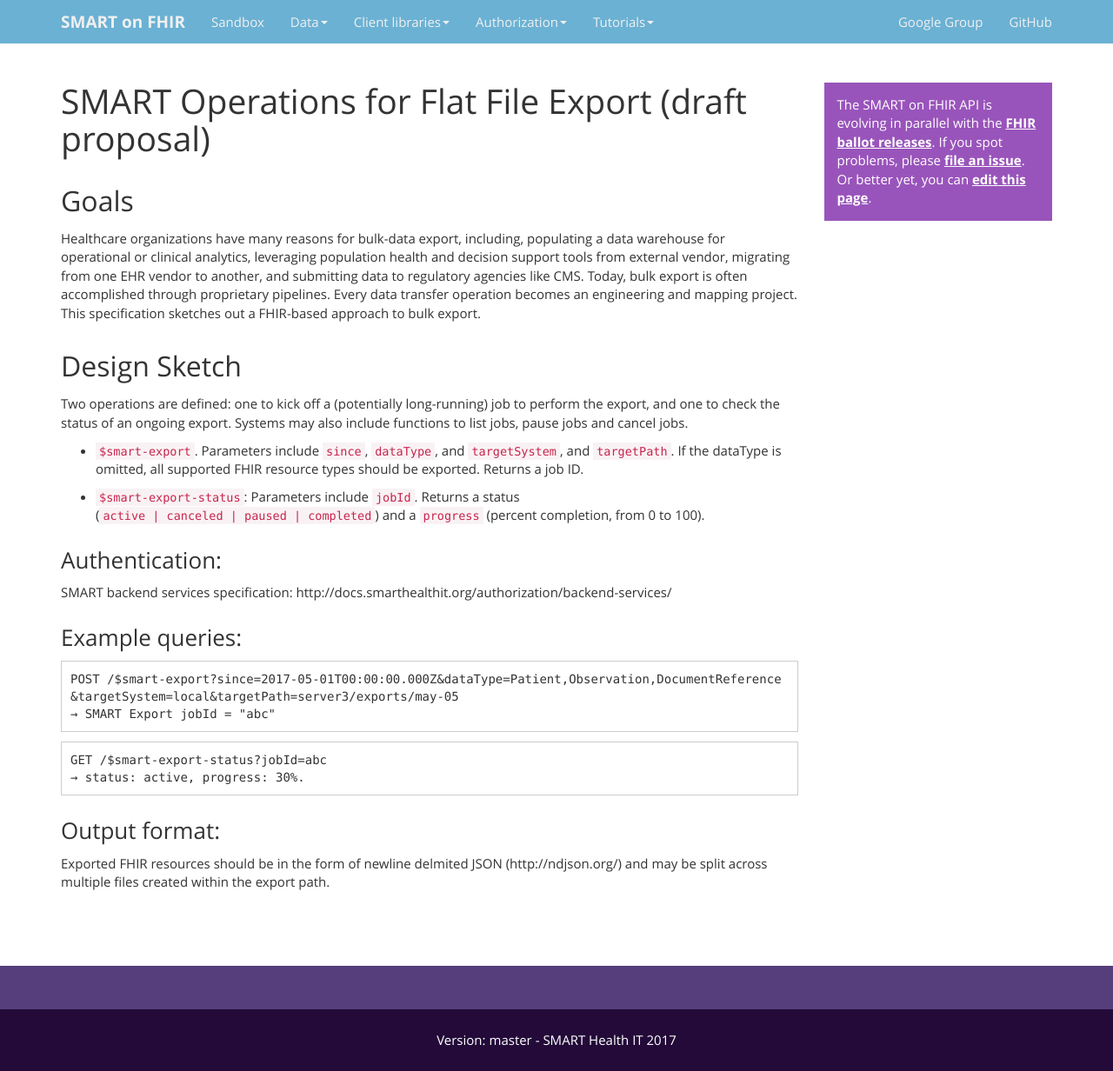
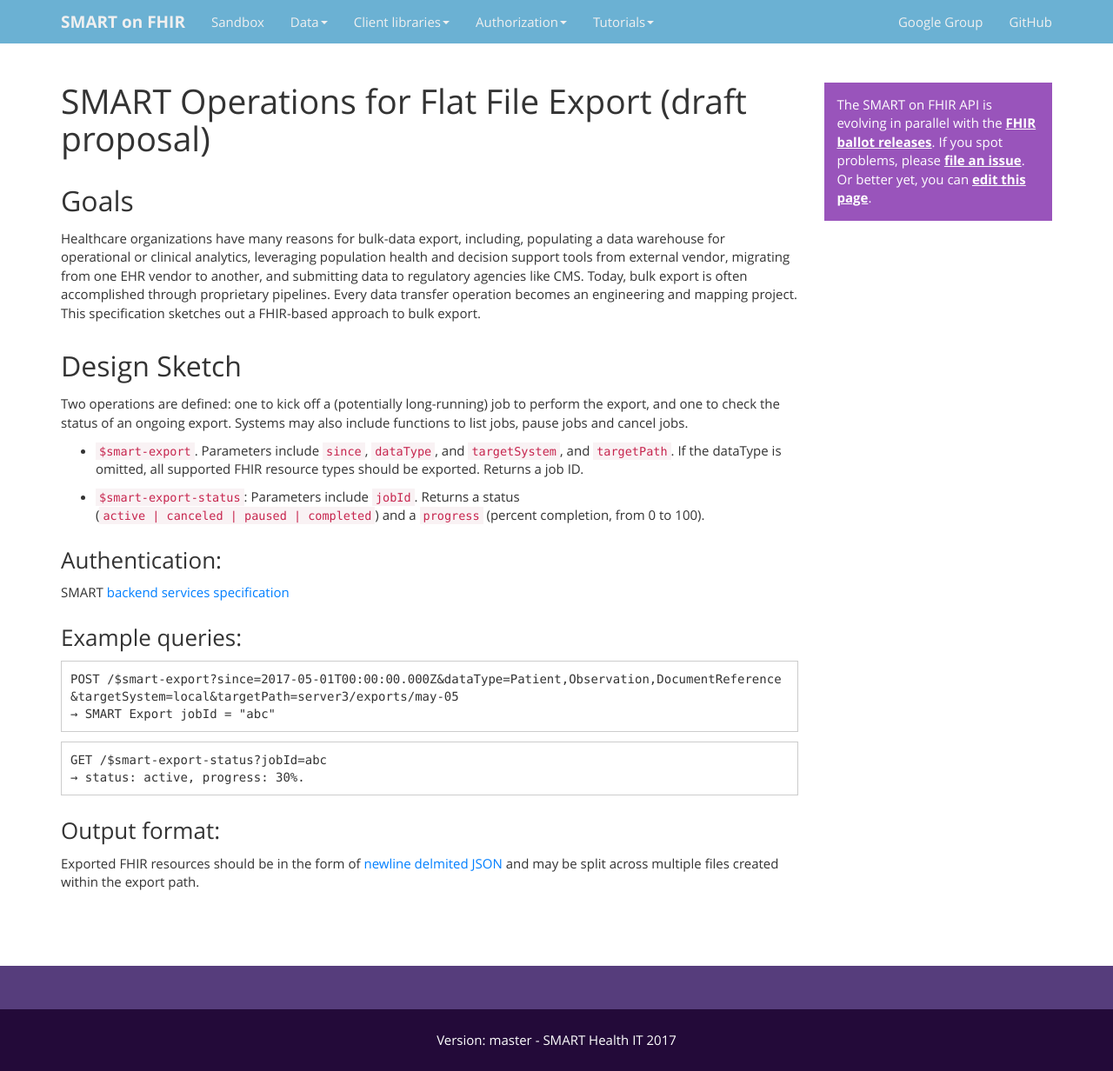
Before and after one commit to smart-on-fhir/smart-on-fhir.github.io, a Jekyll site: the page built from flat-fhir/index.md, in a window 1280 px wide. Shown: the whole page at 87% size. Built offline with Jekyll 4.4.1, drawn with Linux system fonts in a browser that asks for light colours.

Commit message:
Update index.md

```diff
--- a/flat-fhir/index.md
+++ b/flat-fhir/index.md
@@ -21,7 +21,7 @@ perform the export, and one to check the status of an ongoing export. Systems ma
 
 ### Authentication:
 
-SMART backend services specification: http://docs.smarthealthit.org/authorization/backend-services/
+SMART [backend services specification](http://docs.smarthealthit.org/authorization/backend-services/)
 
 ### Example queries:
 
@@ -37,4 +37,4 @@ GET /$smart-export-status?jobId=abc
 
 ### Output format:
 
-Exported FHIR resources should be in the form of newline delmited JSON (http://ndjson.org/) and may be split across multiple files created within the export path.
+Exported FHIR resources should be in the form of [newline delmited JSON](http://ndjson.org/) and may be split across multiple files created within the export path.
```
